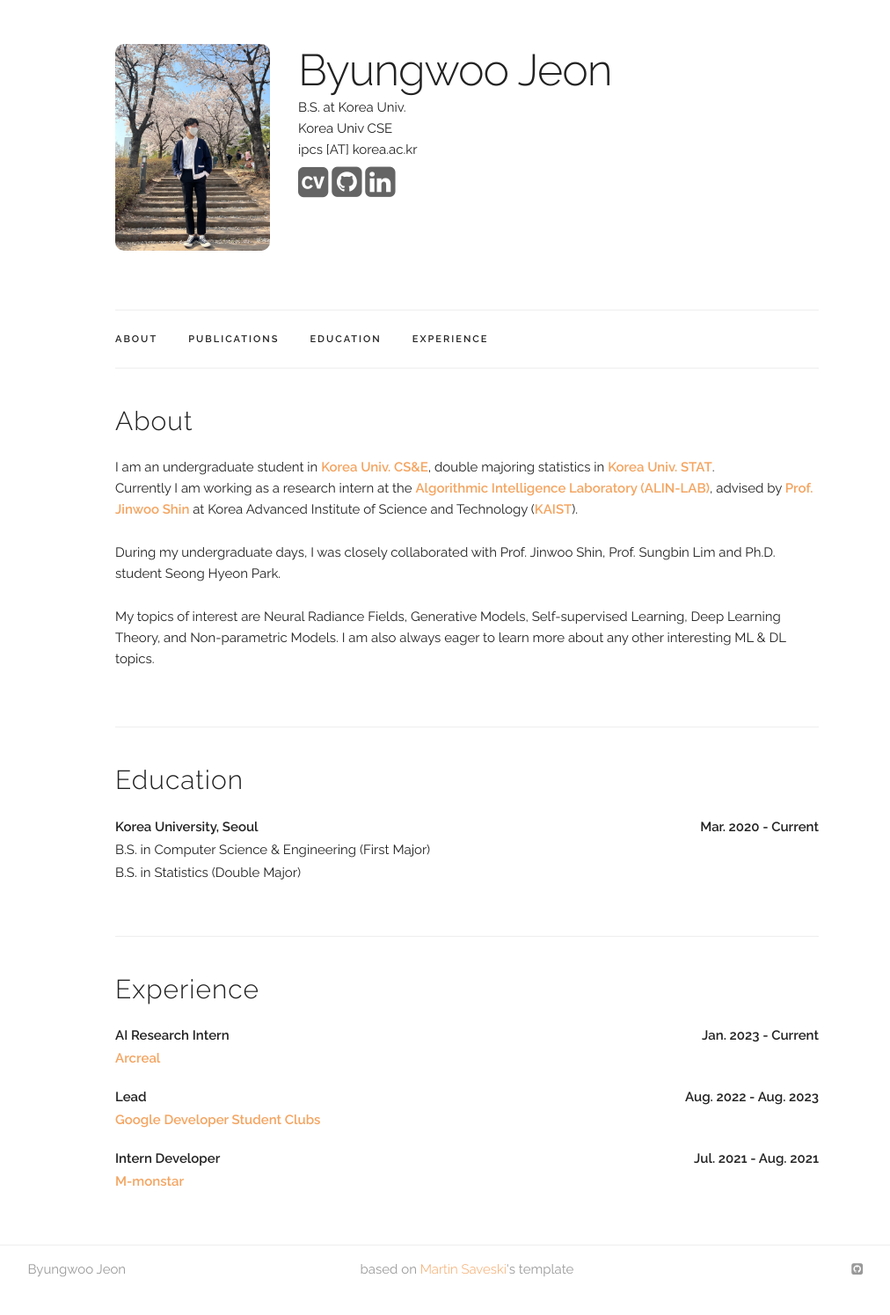
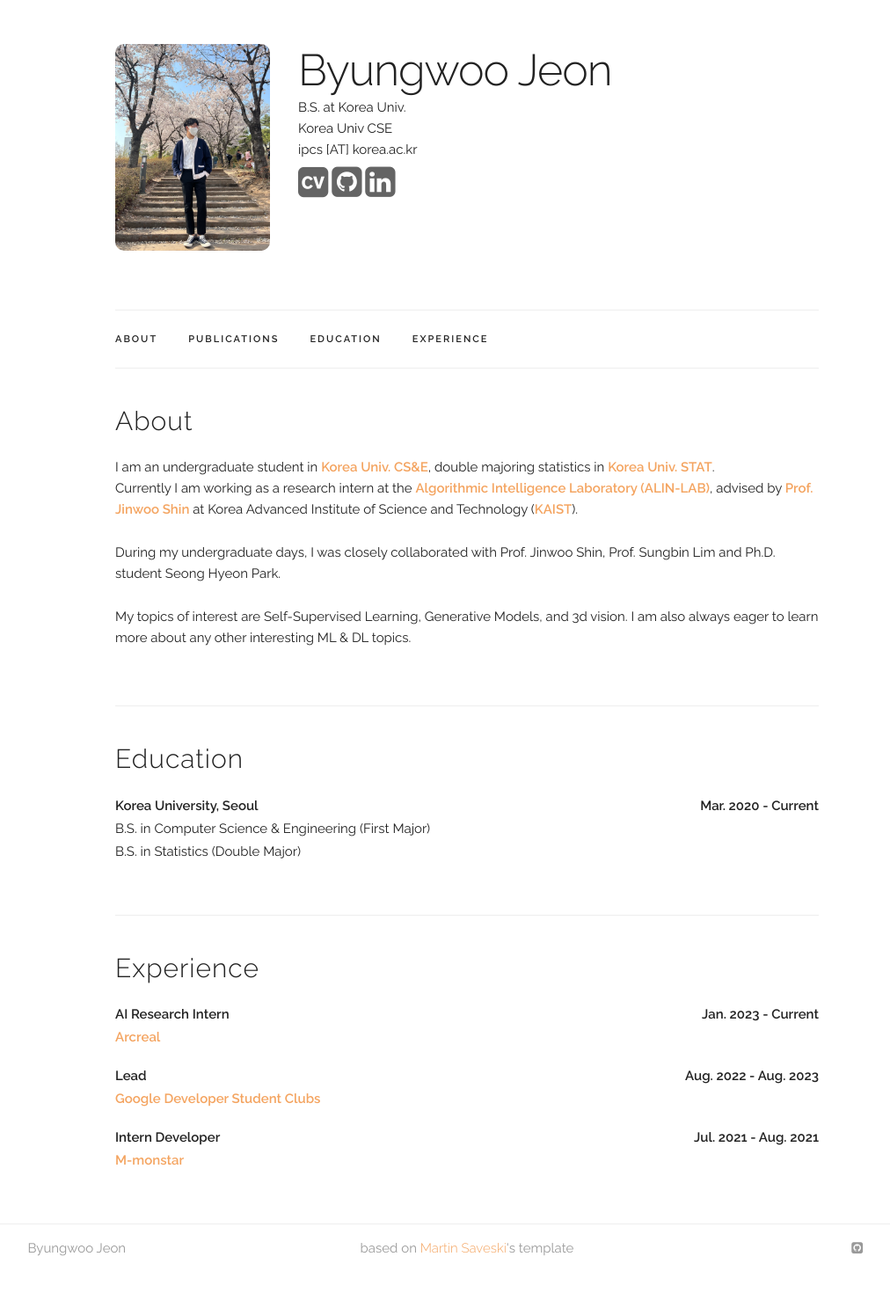
Before and after one commit to rootyJeon/rootyJeon.github.io, a Jekyll site: the page built from index.html, in a window 1280 px wide. Shown: the whole page at 88% size, without its empty margins (109-1121 px from the left). Built offline with Jekyll 4.4.1, drawn with Linux system fonts in a browser that asks for light colours; some web fonts are replaced; after the commit the page ends 1471 px from its top, so only the background shows below that.

Commit message:
Update index.html

```diff
--- a/index.html
+++ b/index.html
@@ -12,7 +12,7 @@ layout: default
       During my undergraduate days, I was closely collaborated with Prof. Jinwoo Shin, Prof. Sungbin Lim and Ph.D. student Seong Hyeon Park.
     </p>
     <p>
-      My topics of interest are Neural Radiance Fields, Generative Models, Self-supervised Learning, Deep Learning Theory, and Non-parametric Models.
+      My topics of interest are Self-Supervised Learning, Generative Models, and 3d vision.
       I am also always eager to learn more about any other interesting ML & DL topics.
       <!-- My primary research interests lie in the area of computer vision (CV) and machine learning (ML). Currently, my research focuses on implicit neural representations and generative models. -->
           <!-- Here are some keywords:
```
